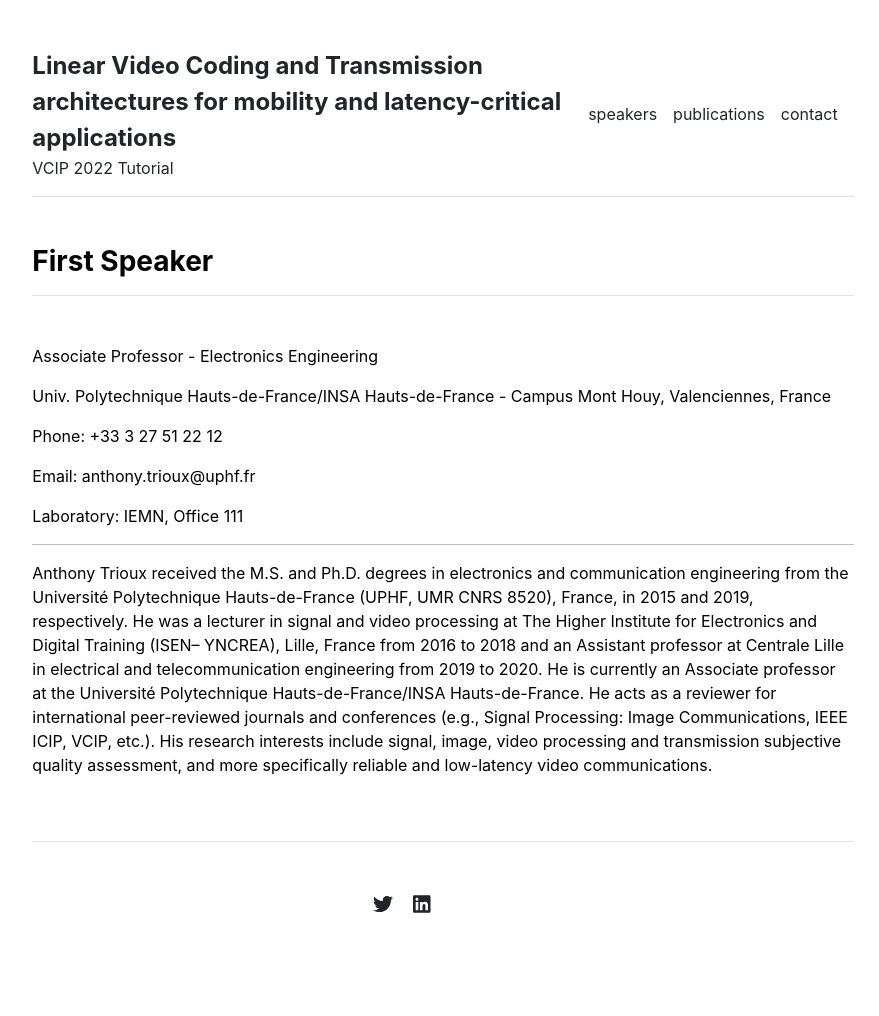
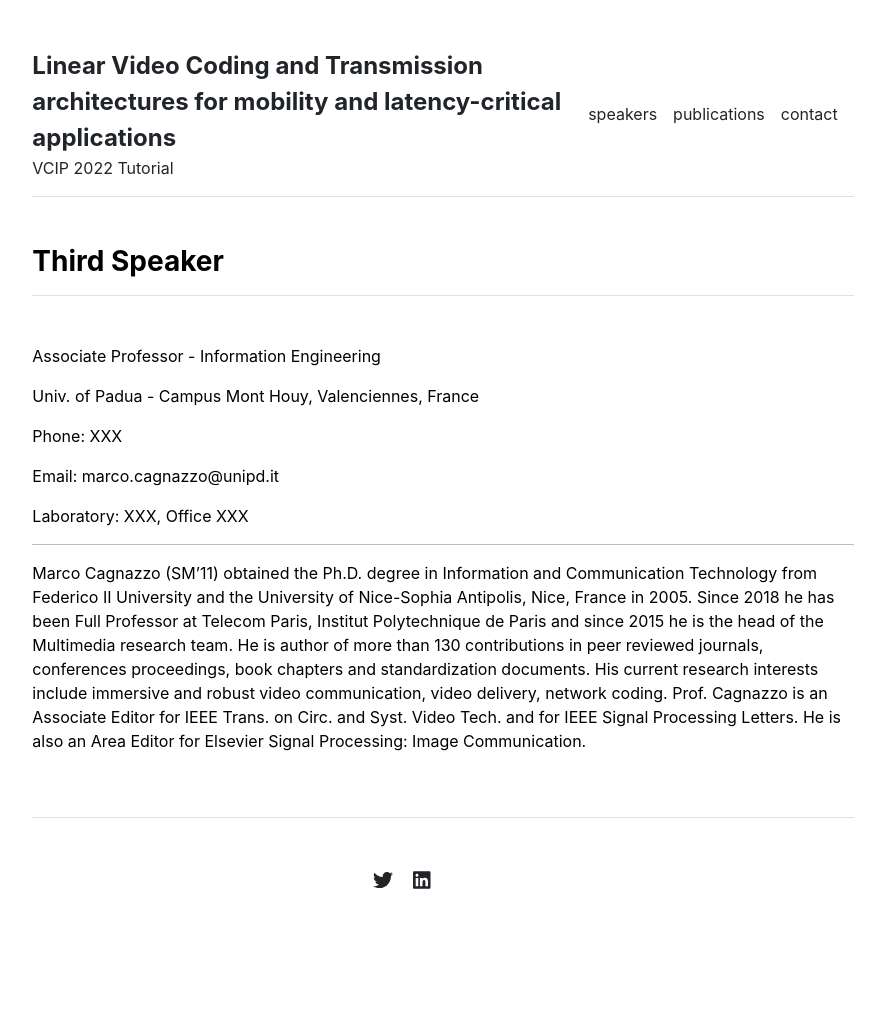
Before and after one commit to XiaYi59/LVCT, a Jekyll site: the page built from people/MC.md, in a window 1280 px wide. Shown: the whole page, without its empty margins (197-1076 px from the left). Built offline with Jekyll 4.4.1, drawn with Linux system fonts in a browser that asks for light colours; after the commit the page ends 992 px from its top, so only the background shows below that.

Commit message:
Update MC.md

```diff
--- a/people/MC.md
+++ b/people/MC.md
@@ -1,18 +1,18 @@
 ---
 layout: page
-title: "First Speaker"
+title: "Third Speaker"
 ---
 
-Associate Professor - Electronics Engineering
+Associate Professor - Information Engineering
 
-Univ. Polytechnique Hauts-de-France/INSA Hauts-de-France - Campus Mont Houy, Valenciennes, France
+Univ. of Padua - Campus Mont Houy, Valenciennes, France
 
-Phone: +33 3 27 51 22 12
+Phone: XXX
 
-Email: anthony.trioux@uphf.fr
+Email: marco.cagnazzo@unipd.it
 
-Laboratory: IEMN, Office 111
+Laboratory: XXX, Office XXX
 
 ---
 
-Anthony Trioux received the M.S. and Ph.D. degrees in electronics and communication engineering from the Université Polytechnique Hauts-de-France (UPHF, UMR CNRS 8520), France, in 2015 and 2019, respectively. He was a lecturer in signal and video processing at The Higher Institute for Electronics and Digital Training (ISEN– YNCREA), Lille, France from 2016 to 2018 and an Assistant professor at Centrale Lille in electrical and telecommunication engineering from 2019 to 2020. He is currently an Associate professor at the Université Polytechnique Hauts-de-France/INSA Hauts-de-France. He acts as a reviewer for international peer-reviewed journals and conferences (e.g., Signal Processing: Image Communications, IEEE ICIP, VCIP, etc.). His research interests include signal, image, video processing and transmission subjective quality assessment, and more specifically reliable and low-latency video communications.
+Marco Cagnazzo (SM’11) obtained the Ph.D. degree in Information and Communication Technology from Federico II University and the University of Nice-Sophia Antipolis, Nice, France in 2005. Since 2018 he has been Full Professor at Telecom Paris, Institut Polytechnique de Paris and since 2015 he is the head of the Multimedia research team. He is author of more than 130 contributions in peer reviewed journals, conferences proceedings, book chapters and standardization documents. His current research interests include immersive and robust video communication, video delivery, network coding. Prof. Cagnazzo is an Associate Editor for IEEE Trans. on Circ. and Syst. Video Tech. and for IEEE Signal Processing Letters. He is also an Area Editor for Elsevier Signal Processing: Image Communication.
```
